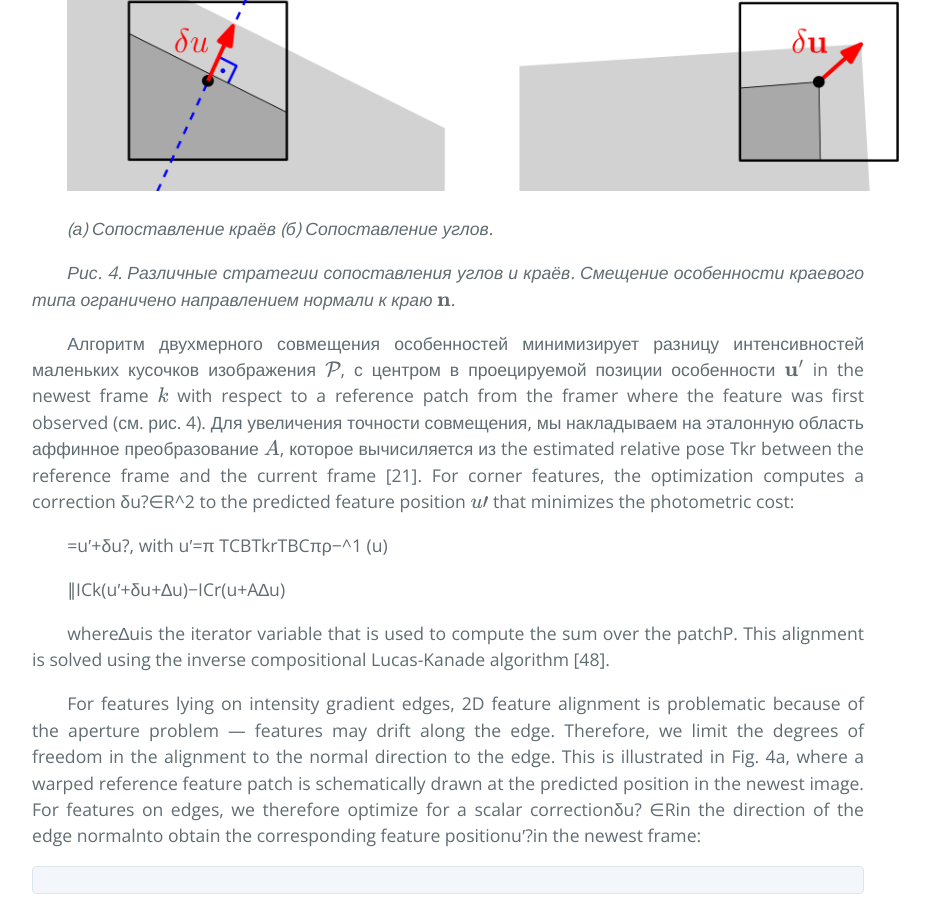
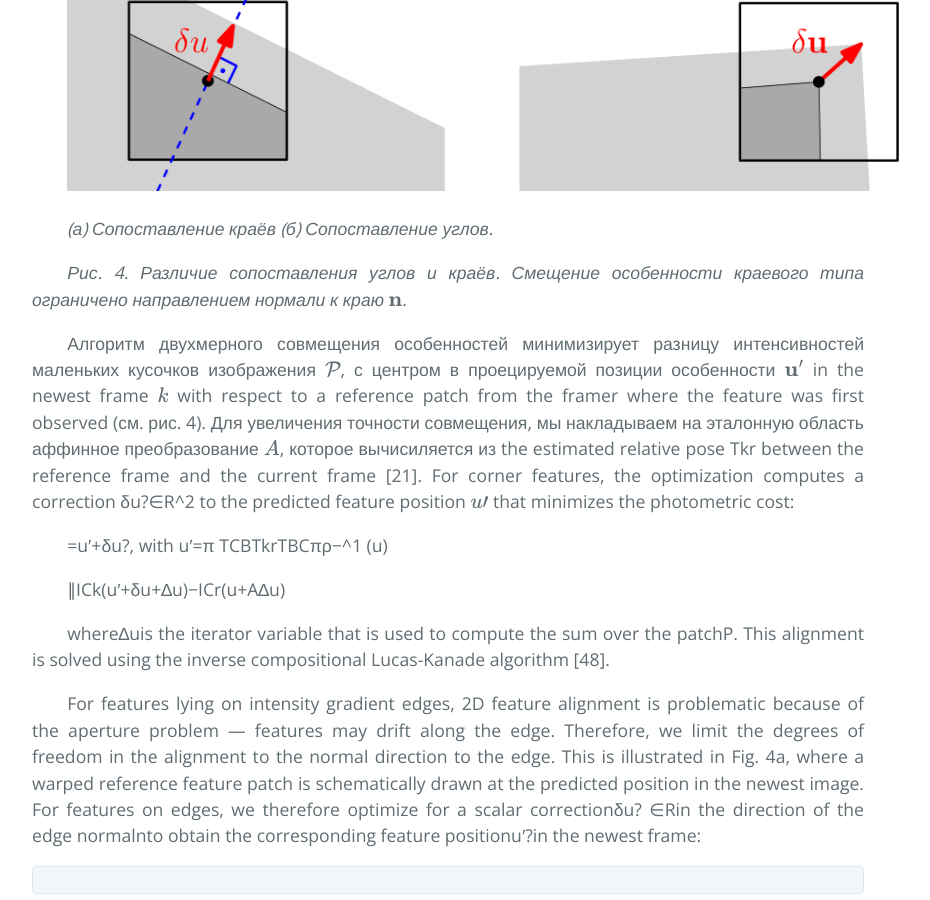
Before and after one commit to i-v-s/slam, a Jekyll site: the page built from svo2.md, in a window 1280 px wide and 900 px high, scrolled down 10820 px. Shown: the whole window, without its empty margins (192-1122 px from the left). Built offline with Jekyll 4.4.1, drawn with Linux system fonts in a browser that asks for light colours; our own code applies the rules of GitHub Pages for plain Markdown files; formulas are drawn with MathJax 3.

Commit message:
Updated svo2.md

```diff
--- a/svo2.md
+++ b/svo2.md
@@ -456,7 +456,7 @@ $$
 
 *(а) Сопоставление краёв (б) Сопоставление углов.*
 
-*Рис. 4. Различные стратегии сопоставления углов и краёв. Смещение
+*Рис. 4. Различие сопоставления углов и краёв. Смещение
 особенности краевого типа ограничено направлением нормали к краю $$\mathbf{n}$$.*
 
 Алгоритм двухмерного совмещения особенностей минимизирует разницу интенсивностей
```
